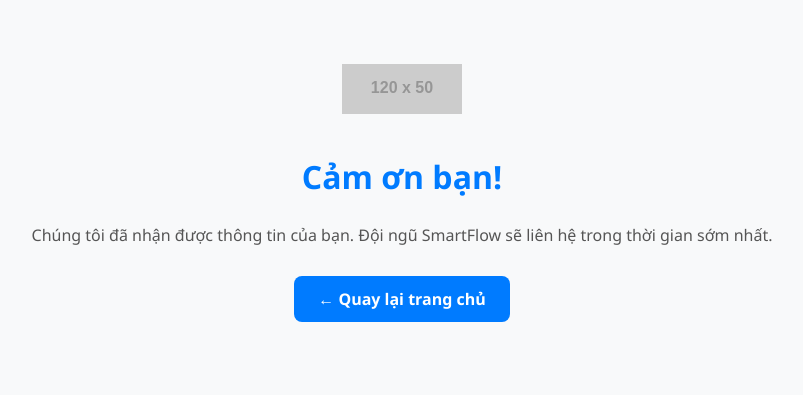
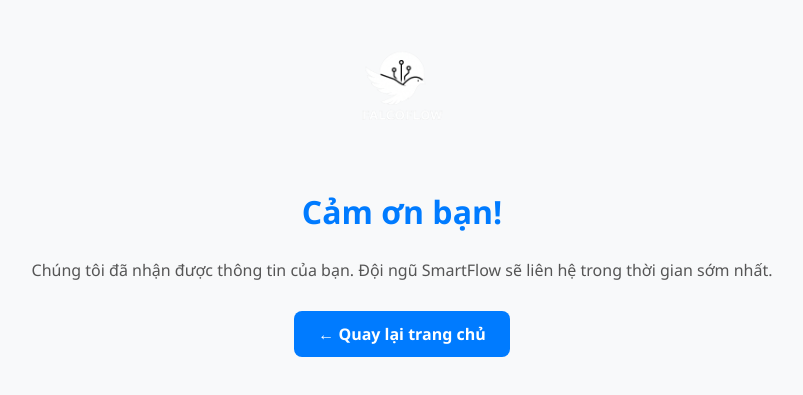
Before and after one commit to PhamTuanTu88/falcoflow-landing, a plain HTML site: page thankyou.html in a window 1280 px wide. Shown: the part 215-610 px from the top of the page, without its empty margins (238-1041 px from the left). Drawn offline with Linux system fonts and the light colour scheme; placeholder pictures from the web are drawn by us.

Commit message:
Initial commit - FalcoFlow landing

```diff
--- a/thankyou.html
+++ b/thankyou.html
@@ -43,7 +43,7 @@
   </style>
 </head>
 <body>
-  <img src="https://via.placeholder.com/120x50?text=LOGO" alt="SmartFlow Logo">
+  <img src="logo.png" alt="SmartFlow Logo">
   <h1>Cảm ơn bạn!</h1>
   <p>Chúng tôi đã nhận được thông tin của bạn. Đội ngũ SmartFlow sẽ liên hệ trong thời gian sớm nhất.</p>
   <a href="index.html">← Quay lại trang chủ</a>
```
